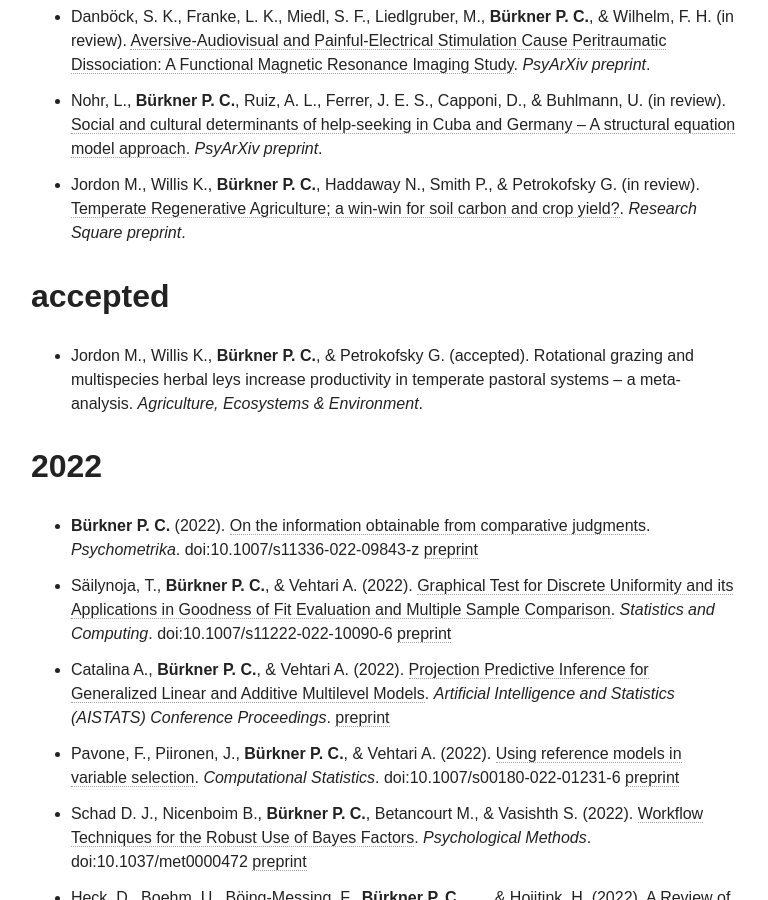
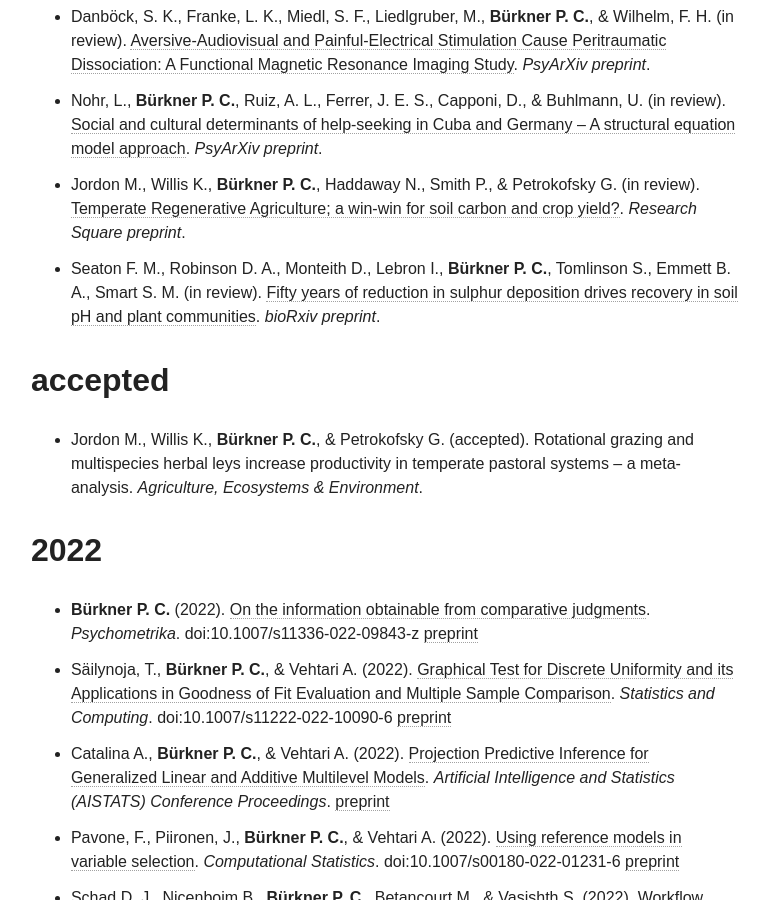
Before and after one commit to paul-buerkner/paul-buerkner.github.io, a Jekyll site: the page built from publications/index.md, in a window 1280 px wide and 900 px high, scrolled down 1625 px. Shown: the whole window, without its empty margins (255-1023 px from the left). Built offline with Jekyll 4.4.1, drawn with Linux system fonts in a browser that asks for light colours; nearby versions of some CDN libraries.

Commit message:
add new preprint

```diff
--- a/publications/index.md
+++ b/publications/index.md
@@ -23,6 +23,7 @@
 * Danböck, S. K., Franke, L. K., Miedl, S. F., Liedlgruber, M., **Bürkner P. C.**, & Wilhelm, F. H. (in review). [Aversive-Audiovisual and Painful-Electrical Stimulation Cause Peritraumatic Dissociation: A Functional Magnetic Resonance Imaging Study](https://psyarxiv.com/tgc7m/). *PsyArXiv preprint*.
 * Nohr, L., **Bürkner P. C.**, Ruiz, A. L., Ferrer, J. E. S., Capponi, D., & Buhlmann, U. (in review). [Social and cultural determinants of help-seeking in Cuba and Germany – A structural equation model approach](https://psyarxiv.com/5tqwv/). *PsyArXiv preprint*.
 * Jordon M., Willis K., **Bürkner P. C.**, Haddaway N., Smith P., & Petrokofsky G. (in review). [Temperate Regenerative Agriculture; a win-win for soil carbon and crop yield?](https://www.researchsquare.com/article/rs-1064515/v1). *Research Square preprint*.
+* Seaton F. M., Robinson D. A., Monteith D., Lebron I., **Bürkner P. C.**, Tomlinson S., Emmett B. A., Smart S. M. (in review). [Fifty years of reduction in sulphur deposition drives recovery in soil pH and plant communities](https://www.biorxiv.org/content/10.1101/2022.07.04.498654v1). *bioRxiv preprint*.
 
 ## accepted
 
```
